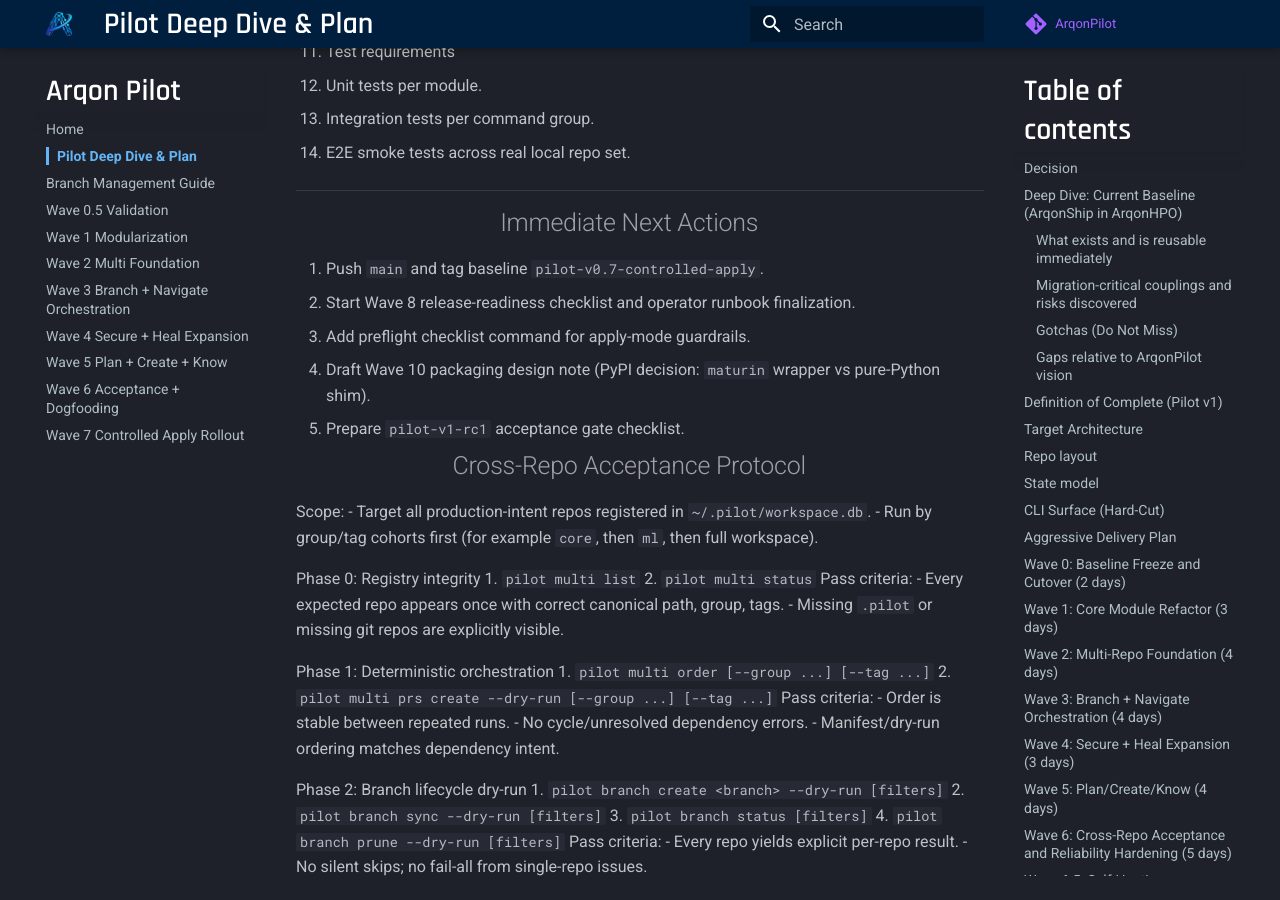
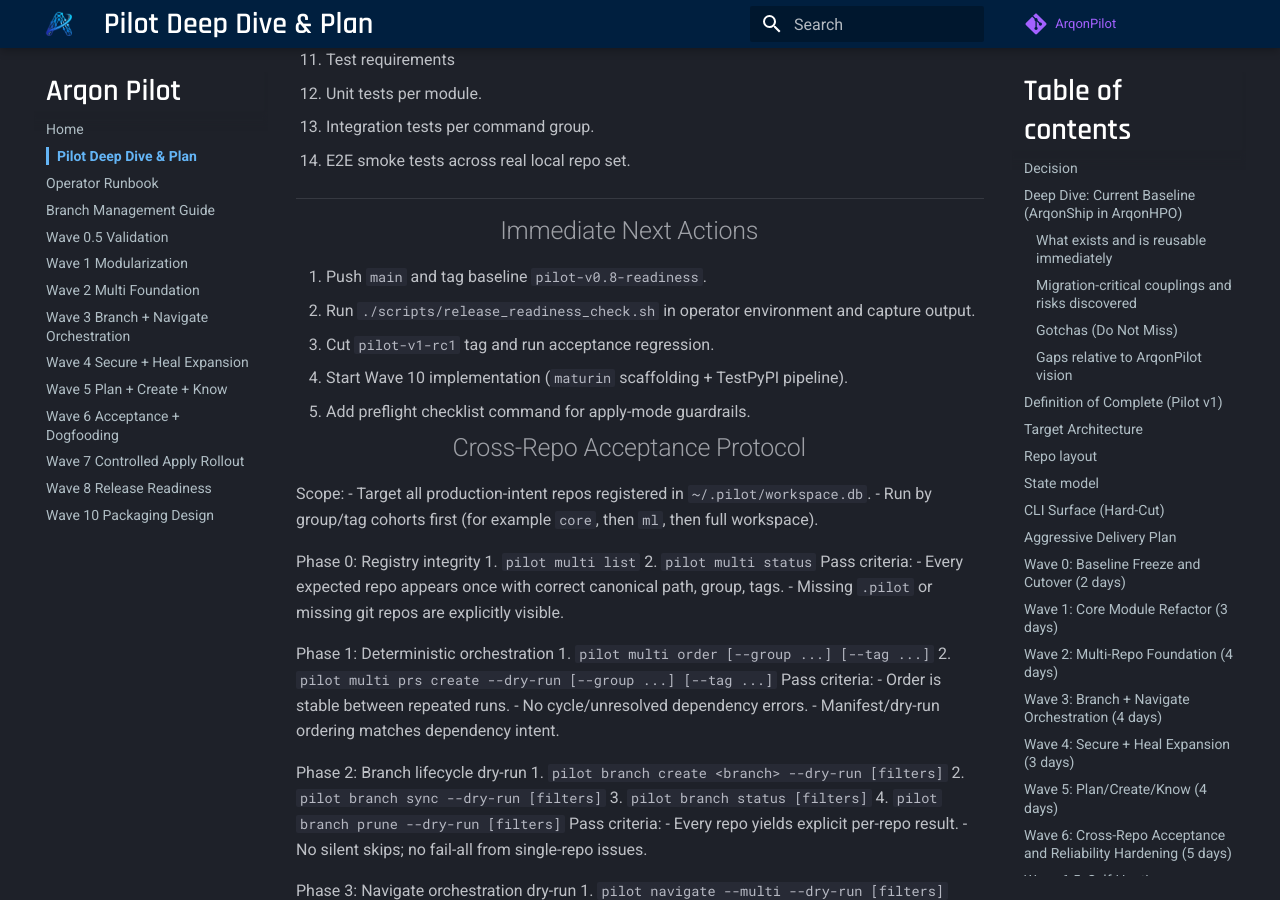
Before and after one commit to novelbytelabs/ArqonPilot, an MkDocs documentation site: the page built from docs/pilot-deep-dive-plan.md, in a window 1280 px wide and 900 px high, scrolled down 11990 px. Built offline with MkDocs 1.6.1 and Material for MkDocs 9.7.7, drawn with Linux system fonts in a browser that asks for light colours; comment, search, counter and statistics services are not loaded; some of the changed text lies outside the part shown.

Commit message:
Complete Wave 8 readiness artifacts and lock maturin packaging

```diff
--- a/docs/pilot-deep-dive-plan.md
+++ b/docs/pilot-deep-dive-plan.md
@@ -448,7 +448,7 @@
 - Reproducible install and execution flow across your target environment.
 - Acceptance regression green at release candidate and final tag.
 
-Status: Pending.
+Status: Completed on 2026-02-25 (artifacts and gates prepared).
 
 ## Wave 9: Capability Completion Against Proposed Matrix (6 days)
 
@@ -500,8 +500,7 @@
 
 2. PyPI package strategy and implementation
 - Create Python package (`arqon-pilot`) that installs and runs the `pilot` CLI.
-- Preferred implementation: `maturin`/`pyo3` wrapper exposing CLI entrypoint and optional Python API.
-- Fallback implementation: pure-Python thin wrapper that shells out to packaged binary.
+- Implementation (locked): `maturin`/`pyo3` wrapper exposing CLI entrypoint and optional Python API.
 
 3. Build and publish pipeline
 - Add TestPyPI publish job.
@@ -518,6 +517,9 @@
 - TestPyPI and PyPI publish paths are automated and reproducible.
 
 Status: Pending.
+
+Wave 10 decision checkpoint (2026-02-25):
+- Packaging strategy selected and locked: `maturin`.
 
 ## Wave 11: Production Launch and Operations (3 days)
 
@@ -565,11 +567,11 @@
 
 ## Immediate Next Actions
 
-1. Push `main` and tag baseline `pilot-v0.7-controlled-apply`.
-2. Start Wave 8 release-readiness checklist and operator runbook finalization.
-3. Add preflight checklist command for apply-mode guardrails.
-4. Draft Wave 10 packaging design note (PyPI decision: `maturin` wrapper vs pure-Python shim).
-5. Prepare `pilot-v1-rc1` acceptance gate checklist.
+1. Push `main` and tag baseline `pilot-v0.8-readiness`.
+2. Run `./scripts/release_readiness_check.sh` in operator environment and capture output.
+3. Cut `pilot-v1-rc1` tag and run acceptance regression.
+4. Start Wave 10 implementation (`maturin` scaffolding + TestPyPI pipeline).
+5. Add preflight checklist command for apply-mode guardrails.
 
 ## Cross-Repo Acceptance Protocol
 
--- a/mkdocs.yml
+++ b/mkdocs.yml
@@ -29,6 +29,7 @@
 nav:
   - Home: "index.md"
   - Pilot Deep Dive & Plan: "pilot-deep-dive-plan.md"
+  - Operator Runbook: "operator-runbook.md"
   - Branch Management Guide: "branch-management-guide.md"
   - Wave 0.5 Validation: "project/wave-0_5-validation.md"
   - Wave 1 Modularization: "project/wave-1-modularization.md"
@@ -38,6 +39,8 @@
   - Wave 5 Plan + Create + Know: "project/wave-5-plan-create-know.md"
   - Wave 6 Acceptance + Dogfooding: "project/wave-6-acceptance-and-dogfooding.md"
   - Wave 7 Controlled Apply Rollout: "project/wave-7-controlled-apply-rollout.md"
+  - Wave 8 Release Readiness: "project/wave-8-release-readiness.md"
+  - Wave 10 Packaging Design: "project/wave-10-packaging-design.md"
 
 markdown_extensions:
   - attr_list
```
Also changed, not shown: docs/operator-runbook.md (added, +90 -0 lines), docs/project/wave-10-packaging-design.md (added, +31 -0 lines), docs/project/wave-8-release-readiness.md (added, +45 -0 lines), 2 other files.
